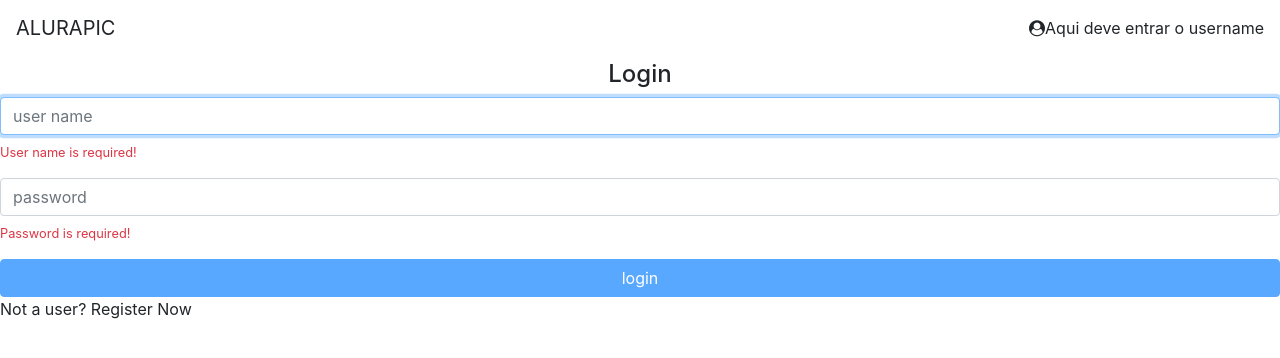
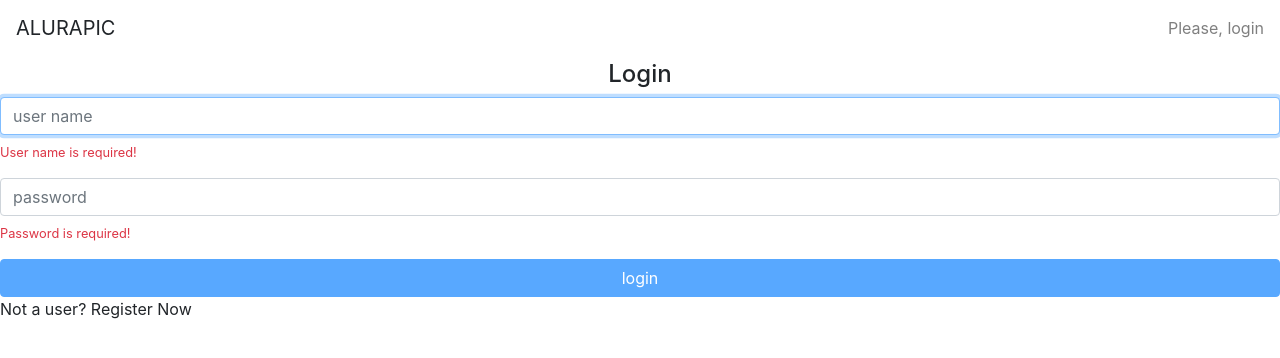
Before and after one commit to FelipeDias28/AluraPic---Angular, an Angular app: page / in a window 1280 px wide. Shown: the top 358 px of the page. Built offline with nearby package versions, Linux system fonts and the light colour scheme.

Commit message:
criado componente header

```diff
--- a/src/app/core/core.module.ts
+++ b/src/app/core/core.module.ts
@@ -1,8 +1,10 @@
+import { CommonModule } from '@angular/common';
 import { NgModule } from '@angular/core';
 import { HeaderComponent } from './header/header.component';
 
 @NgModule({
   declarations: [HeaderComponent],
-  exports: [HeaderComponent]
+  exports: [HeaderComponent],
+  imports: [CommonModule]
 })
 export class CoreModule  {}
--- a/src/app/core/header/header.component.html
+++ b/src/app/core/header/header.component.html
@@ -1,9 +1,16 @@
 <header class="fixed-top">
   <nav class="navbar navbar-light bg-white">
       <a class="navbar-brand">ALURAPIC</a>
-      <div>
+
+      <div *ngIf="(user$ | async) as user; else login">
           <i class="fa fa-user-circle"></i>
-          <a>Aqui deve entrar o username</a>
+          <a class="ml-2">{{ user.name }}</a>
       </div>
+
+      <ng-template #login>
+        <span class="navbar-text">
+          Please, login
+        </span>
+      </ng-template>
   </nav>
 </header>
--- a/src/app/core/header/header.component.ts
+++ b/src/app/core/header/header.component.ts
@@ -1,7 +1,16 @@
 import { Component } from '@angular/core';
+import { Observable } from 'rxjs';
+import { User } from '../user/user';
+import { UserService } from '../user/user.service';
 
 @Component({
   selector: "ap-header",
   templateUrl: "./header.component.html"
 })
-export class HeaderComponent {}
+export class HeaderComponent {
+  user$: Observable<User>; // Boa prática colocar $ em uma variável do tipo Observable
+
+  constructor(userService: UserService) {
+    this.user$ = userService.getUser();
+  }
+}
--- a/src/app/core/user/user.service.ts
+++ b/src/app/core/user/user.service.ts
@@ -1,6 +1,6 @@
 import { Injectable } from '@angular/core';
 import * as jwt_decode from 'jwt-decode';
-import { Subject } from 'rxjs';
+import { BehaviorSubject } from 'rxjs';
 import { TokenService } from './../token/token.service';
 import { User } from './user';
 
@@ -8,7 +8,7 @@ import { User } from './user';
   providedIn: "root"
 })
 export class UserService {
-  private userSubject = new Subject<User>();
+  private userSubject = new BehaviorSubject<User>(null);
 
   constructor(
     private tokenService: TokenService
```
